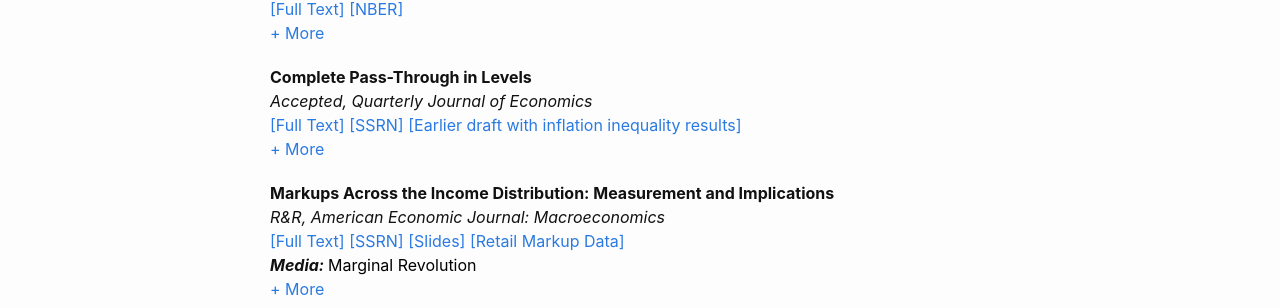
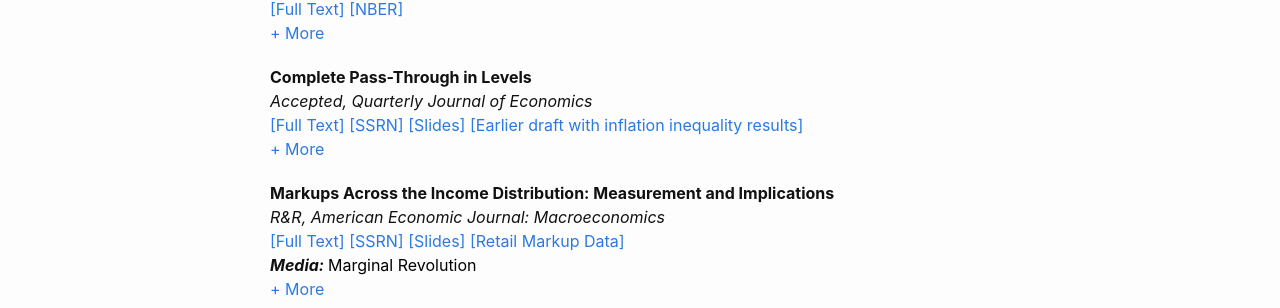
Before and after one commit to kunalsangani/kunalsangani.github.io, a Jekyll site: the page built from research.markdown, in a window 1280 px wide and 900 px high. Shown: the part 406-714 px from the top of the window. Built offline with Jekyll 4.4.1, drawn with Linux system fonts in a browser that asks for light colours; nearby versions of some CDN libraries.

Commit message:
Added pass-through slides

```diff
--- a/_data/research.yml
+++ b/_data/research.yml
@@ -72,6 +72,9 @@
         - ssrn:
           name: SSRN
           href: https://papers.ssrn.com/sol3/papers.cfm?abstract_id=5282624
+        - slides:
+          name: Slides
+          href: https://kunalsangani.com/files/slides/complete_passthrough_slides_live.pdf
         - inequality_draft:
           name: Earlier draft with inflation inequality results
           href: https://kunalsangani.com/files/complete_passthrough_v20241019.pdf
```
Also changed, not shown: 3 other files.
